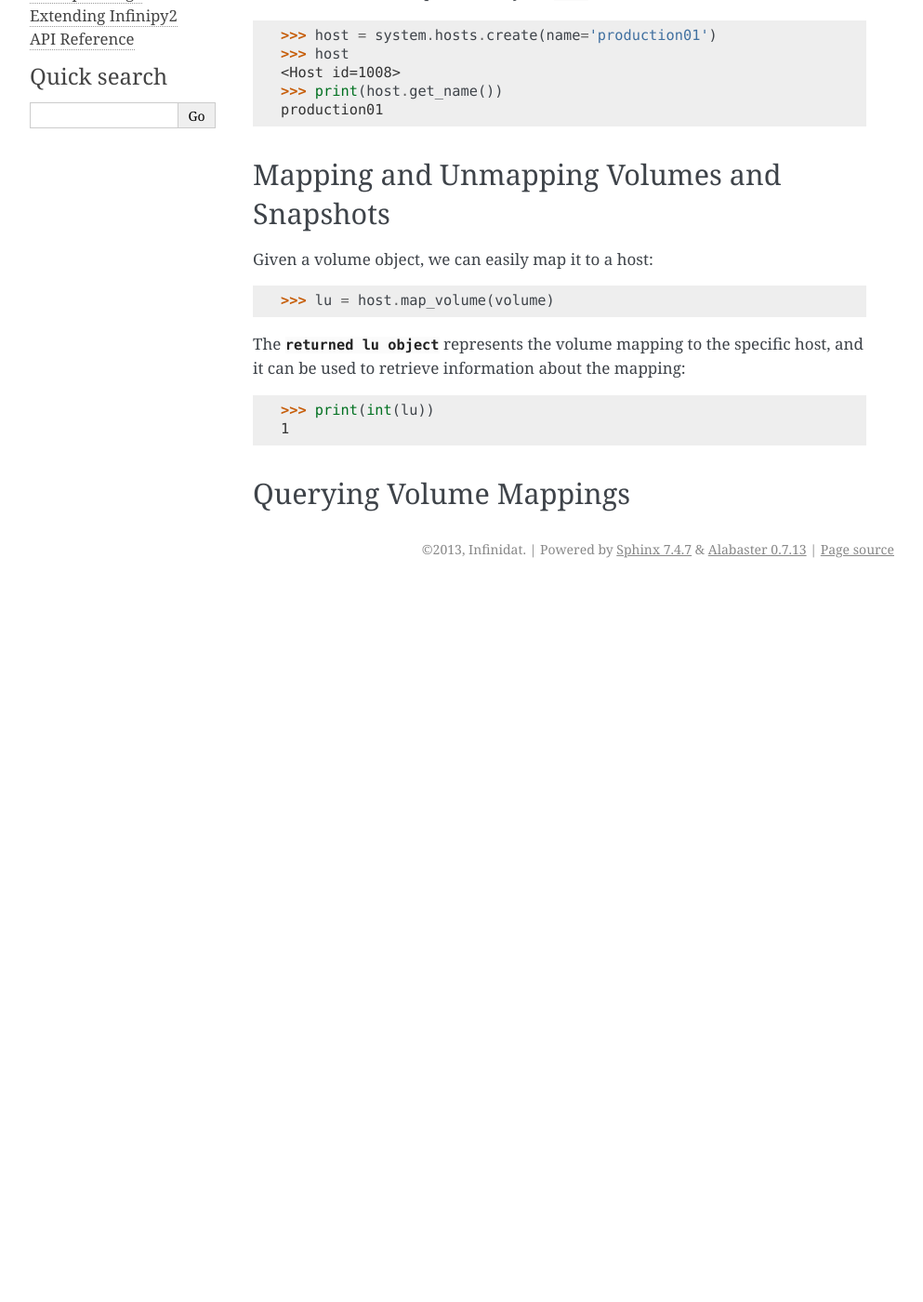
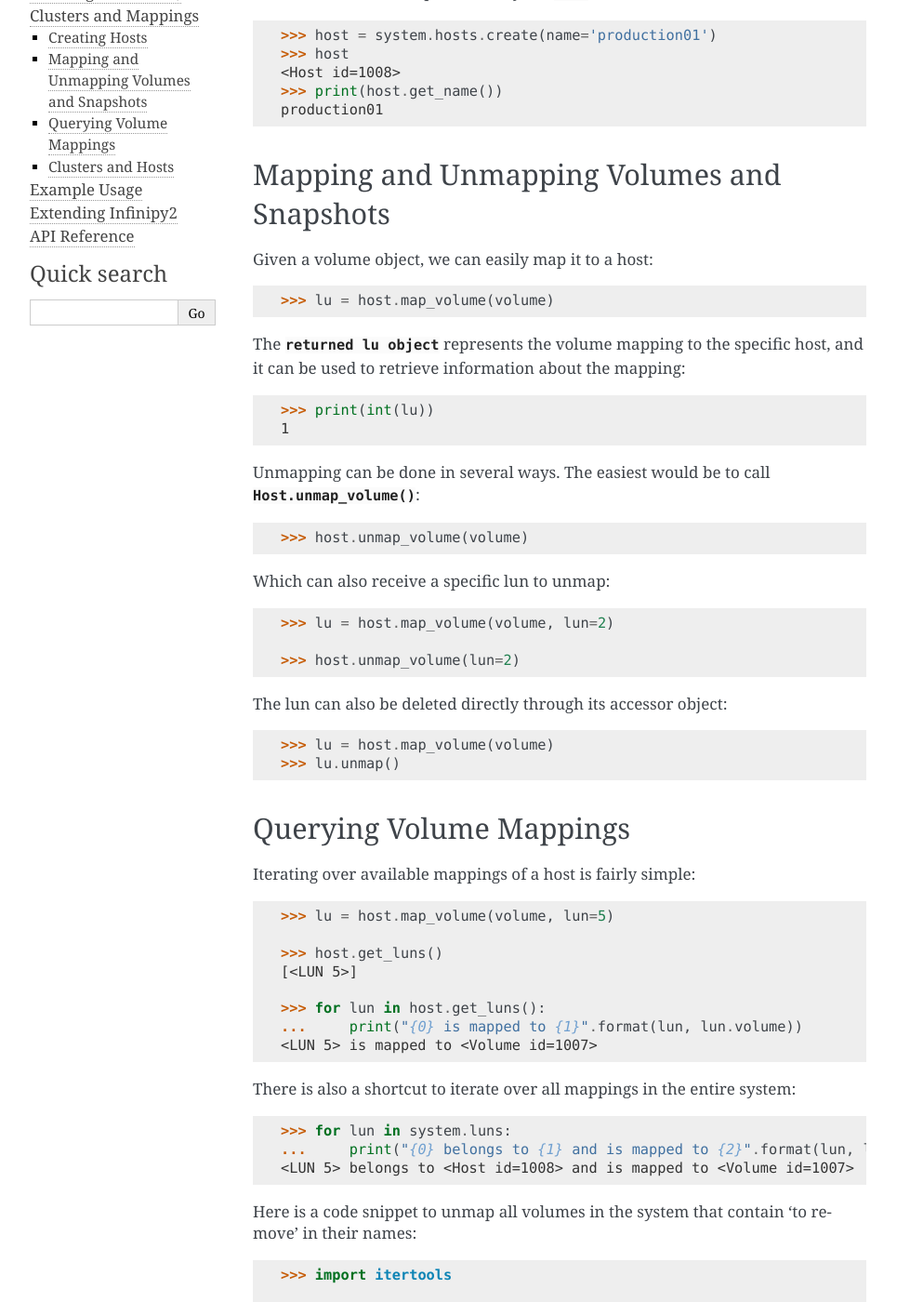
Before and after one commit to Infinidat/infinisdk, a Sphinx documentation site: the page built from doc/mappings.rst, in a window 1280 px wide and 1400 px high, scrolled down 340 px. Shown: the whole window at 93% size, without its empty margins (148-1141 px from the left). Built offline with Sphinx 7.4.7, drawn with Linux system fonts in a browser that asks for light colours; before the commit the page ends 970 px from its top, so only the background shows below that; some of the changed text lies outside the part shown.

Commit message:
SDK-9: Example workflows for InfiniSDK (provided by sales)

```diff
--- a/doc/index.rst
+++ b/doc/index.rst
@@ -18,6 +18,7 @@
 
    getting_started
    querying
+   mappings
    examples
    extending
    api
--- a/doc/mappings.rst
+++ b/doc/mappings.rst
@@ -32,8 +32,96 @@
 		>>> print(int(lu))
 		1
 
+Unmapping can be done in several ways. The easiest would be to call :meth:`.Host.unmap_volume`:
 
+.. code-block:: python
+
+		>>> host.unmap_volume(volume)
+
+Which can also receive a specific lun to unmap:
+
+.. code-block:: python
+
+		>>> lu = host.map_volume(volume, lun=2)
+
+		>>> host.unmap_volume(lun=2)
+
+The lun can also be deleted directly through its accessor object:
+
+.. code-block:: python
+
+		>>> lu = host.map_volume(volume)
+		>>> lu.unmap()
 
 
 Querying Volume Mappings
 ------------------------
+
+Iterating over available mappings of a host is fairly simple:
+
+.. code-block:: python
+
+		>>> lu = host.map_volume(volume, lun=5)
+
+		>>> host.get_luns()
+		[<LUN 5>]
+
+		>>> for lun in host.get_luns():
+		...     print("{0} is mapped to {1}".format(lun, lun.volume))
+		<LUN 5> is mapped to <Volume id=1007>
+
+There is also a shortcut to iterate over all mappings in the entire system:
+
+.. code-block:: python
+
+		>>> for lun in system.luns:
+		...     print("{0} belongs to {1} and is mapped to {2}".format(lun, lun.mapping_object, lun.volume))
+		<LUN 5> belongs to <Host id=1008> and is mapped to <Volume id=1007>
+
+
+Here is a code snippet to unmap all volumes in the system that contain 'to remove' in their names:
+
+.. code-block:: python
+
+		>>> import itertools
+
+		>>> volume.update_name('this is a volume to remove')
+
+		>>> for mapping_object in itertools.chain(system.clusters, system.hosts):
+		...     for lun in mapping_object.get_luns():
+		...         if 'to remove' in lun.volume.get_name():
+		...             print("Unmapping", lun.volume)
+		...             lun.unmap()
+		Unmapping <Volume id=1007>
+
+
+Of course there is a much more convenient shortcut for unmapping a volume from all hosts, using the :meth:`.Volume.unmap` shortcut:
+
+.. code-block:: python
+
+		>>> lu = host.map_volume(volume)
+		>>> host.is_volume_mapped(volume)
+		True
+		>>> volume.unmap()
+		>>> host.is_volume_mapped(volume)
+		False
+
+Clusters and Hosts
+------------------
+
+Manipulating clusters is done with the :class:`.Cluster` class:
+
+.. code-block:: python
+
+		>>> cluster = system.clusters.create()
+		>>> cluster.add_host(host)
+
+		>>> lu = cluster.map_volume(volume)
+
+		>>> [host_lu] = host.get_luns()
+
+		>>> host_lu
+		<LUN 11>
+
+		>>> host_lu.is_clustered()
+		True
```
Also changed, not shown: 6 other files.
